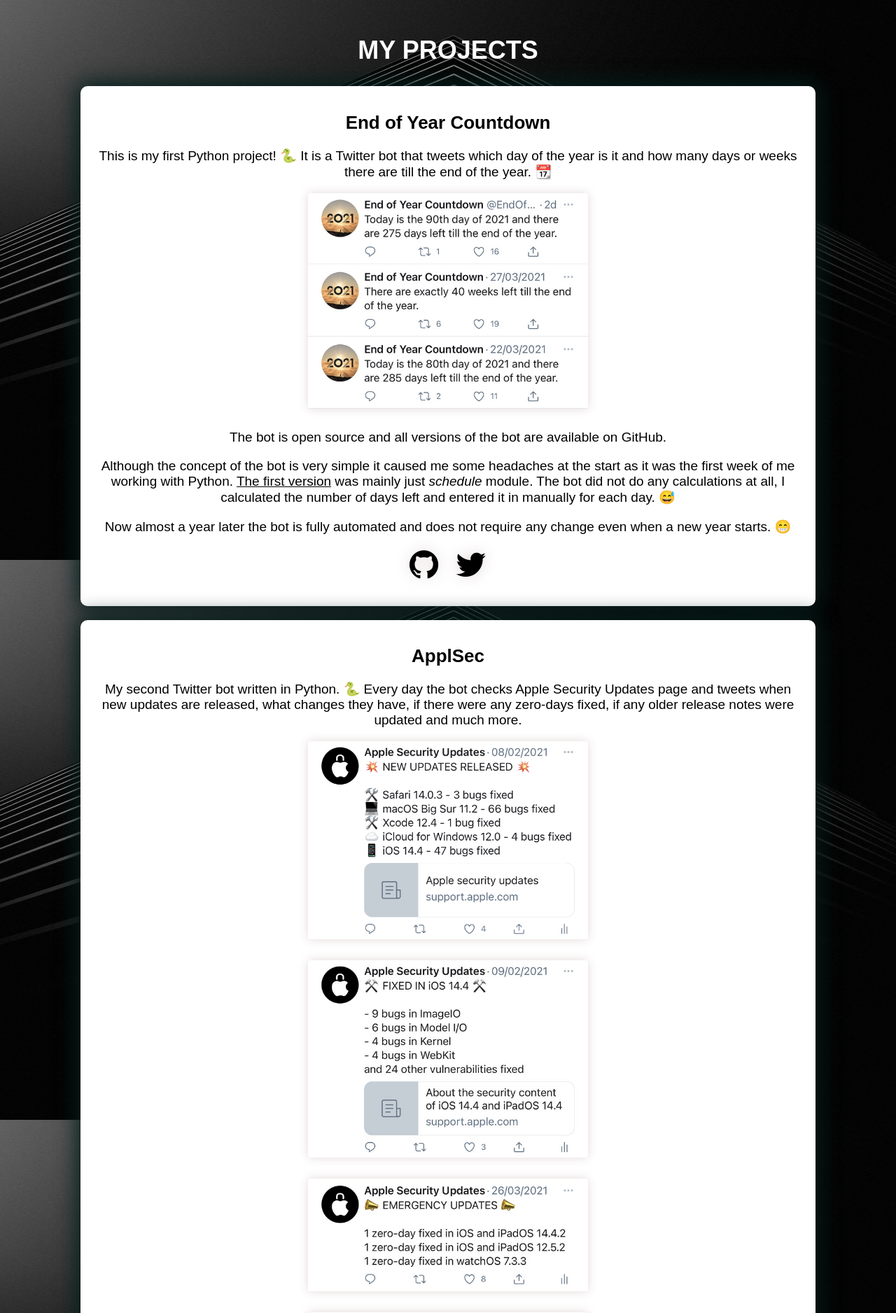
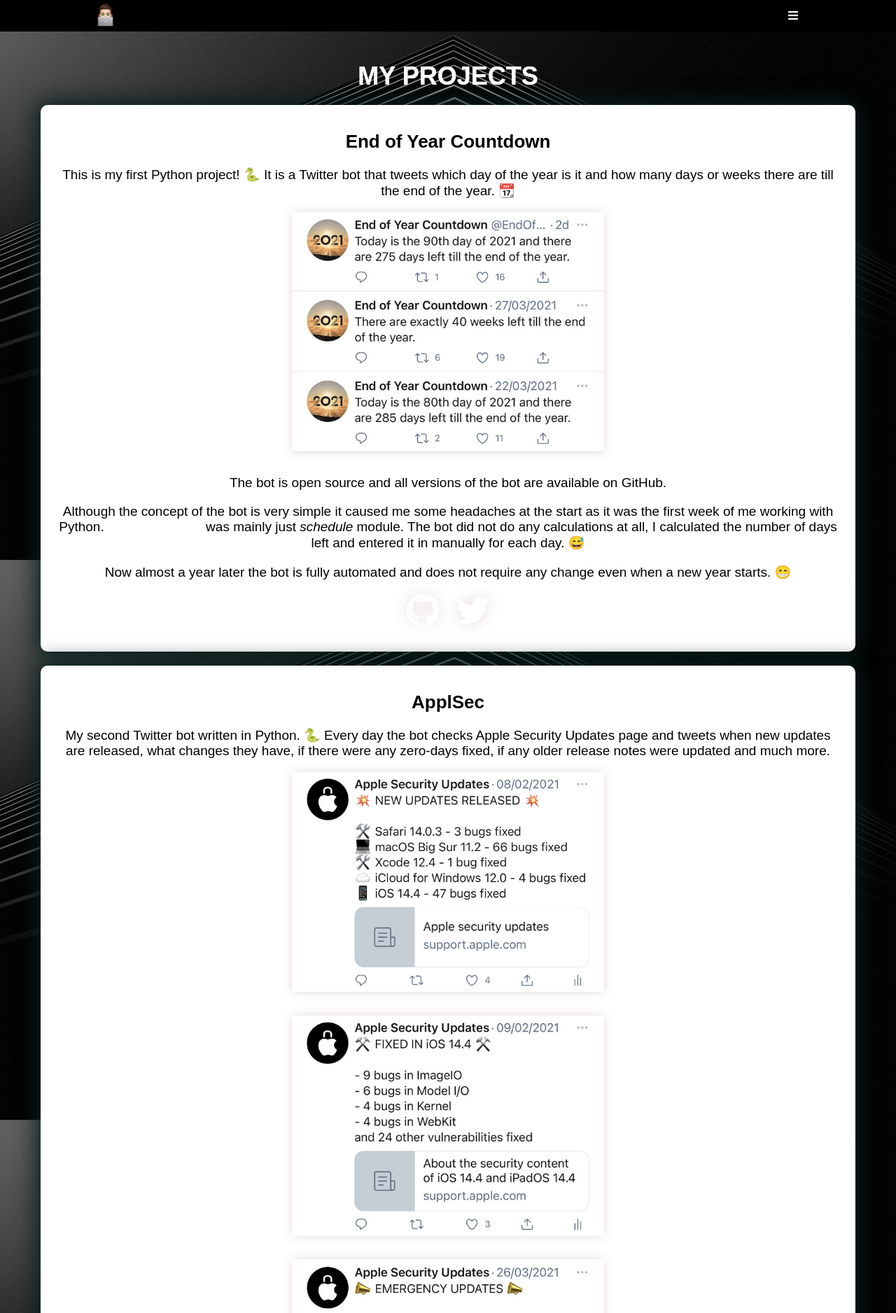
Before and after one commit to amadejpapez/amadejpapez.com, a Django app: page /projects/ in a window 1280 px wide. Shown: the top 1876 px of the page at 70% size. Run offline with Django 3.2, Linux system fonts and the light colour scheme.

Commit message:
feat: Added navigation bar at the top and a new menu
- updated icon
- Django time zone is now set to Ljubljana
- updated fontawesome script 5.15.3

```diff
--- a/about_me/templates/projects.html
+++ b/about_me/templates/projects.html
@@ -1,25 +1,53 @@
+{% load static %}
+
 <!DOCTYPE html>
 <html lang="en">
-    {% load static %}
     <head>
         <meta charset="UTF-8">
         <meta name="viewport" content="width=device-width, initial-scale=1.0">
-        <meta name="description" content="Find more about Amadej Papez and his projects. This is his personal website.">
+        <meta name="description" content="I am Amadej Papež and this is my personal website where you can explore my work.">
         <link rel="stylesheet" type="text/css" href="{% static "main.css" %}">
         <link rel="icon" href="{% static "images/icon.png" %}">
         <link rel="apple-touch-icon" href="{% static "images/apple-touch-icon.png" %}">
-        <link rel="stylesheet" href="https://cdnjs.cloudflare.com/ajax/libs/font-awesome/4.7.0/css/font-awesome.min.css">
+        <link rel="stylesheet" href="https://cdnjs.cloudflare.com/ajax/libs/font-awesome/5.15.3/css/all.min.css">
         <title>My projects</title>
-
-        <style>
-            body {
-                background: black url("{% static "images/josh-rose-trYl7JYATH0-unsplash.jpg" %}") top left / 100% auto no-repeat fixed;
-            }
-        </style>
     </head>
 
-    <body>
-        <a href="/" class="links" style="margin: auto 0 30px 0; filter: drop-shadow(0 0 0)" aria-label="My Projects - go Home"><h1>MY PROJECTS</h1></a>
+    <body id="main-body">
+        <nav>
+            <a href="/" aria-label="Home"><img src="{% static "images/icon.png" %}" alt="My Memoji" id="nav-icon"></a>
+
+            <div id="dropdown-menu">
+                <button onclick="show_dropdown_menu()" class="fas fa-bars fa-1x dropdown-button"></button>
+                <div id="dropdown" class="dropdown-content">
+                    <a href="/">About me</a>
+                    <a href="/projects">My Projects</a>
+                    <a href="/contact">Contact</a>
+                </div>
+
+                <script>
+                    function show_dropdown_menu() {
+                        document.getElementById("dropdown").classList.toggle("show-dropdown");
+                    }
+
+                    window.onclick = function(event) {
+                        if (!event.target.matches(".dropdown-button")) {
+                            var dropdowns = document.getElementsByClassName("dropdown-content");
+                            var i;
+                            for (i = 0; i < dropdowns.length; i++) {
+                                var openDropdown = dropdowns[i];
+                                if (openDropdown.classList.contains("show-dropdown")) {
+                                    openDropdown.classList.remove("show-dropdown");
+                                }
+                            }
+                        }
+                    }
+                </script>
+            </div>
+        </nav>
+
+        <main id="main-main">
+            <h1>MY PROJECTS</h1>
 
             <div class="project">
                 <h2>End of Year Countdown</h2>
@@ -35,8 +63,8 @@
                 <a href="https://github.com/amadejpapez/EndofYearCountdown/commit/38ff39fc2241a5b16e263132aad382340713c67b" aria-label="Link to the first version on GitHub">The first version</a>
                 was mainly just <i>schedule</i> module. The bot did not do any calculations at all, I calculated the number of days left and entered it in manually for each day. 😅</p>
                 <p>Now almost a year later the bot is fully automated and does not require any change even when a new year starts. 😁</p>
-            <a href="https://github.com/amadejpapez/EndofYearCountdown" class="fa fa-github fa-3x links" aria-label="Link to bot's GitHub"></a>
-            <a href="https://twitter.com/EndOfYearCount" class="fa fa-twitter fa-3x links" aria-label="Link to bot's Twitter"></a>
+                <a href="https://github.com/amadejpapez/EndofYearCountdown" class="fab fa-github fa-3x links" aria-label="GitHub page"></a>
+                <a href="https://twitter.com/EndOfYearCount" class="fab fa-twitter fa-3x links" aria-label="Twitter account"></a>
             </div>
 
             <div class="project">
@@ -70,15 +98,15 @@
             </div>
             <p>The bot is open source on GitHub and it uses Tweepy module to communicate with Twitter API.</p>
             <p>The code is already pretty long but I have a lot more features in mind that I will be adding soon. 👀</p>
-            <a href="https://github.com/amadejpapez/ApplSec" class="fa fa-github fa-3x links" aria-label="Link to bot's GitHub"></a>
-            <a href="https://twitter.com/ApplSec" class="fa fa-twitter fa-3x links" aria-label="Link to bot's Twitter"></a>
+            <a href="https://github.com/amadejpapez/ApplSec" class="fab fa-github fa-3x links" aria-label="GitHub page"></a>
+            <a href="https://twitter.com/ApplSec" class="fab fa-twitter fa-3x links" aria-label="Twitter account"></a>
             </div>
 
             <div class="project">
-            <h2>amadejpapez.eu.pythonanywhere.com</h2>
+                <h2>amadejpapez.com</h2>
                 <p>This is my personal website where I can showcase myself, my projects and where I will be able to host my future stuff. Frontend is written in HTML, CSS and JavaScript while backend is written in Django, Python web framework.</p>
                 <p>The code and changes are regularly uploaded to GitHub but the repository is currently set to private as the whole website is still a work in progress. 👨‍💻</p>
             </div>
-
+        </main>
     </body>
 </html>
--- a/django_website/settings.py
+++ b/django_website/settings.py
@@ -27,7 +27,7 @@ if os.path.isfile(dotenv_file):
 SECRET_KEY = os.environ['SECRET_KEY']
 
 # SECURITY WARNING: don't run with debug turned on in production!
-DEBUG = True
+DEBUG = False
 
 ALLOWED_HOSTS = [".amadejpapez.com", "127.0.0.1"]
 
@@ -110,7 +110,7 @@ AUTH_PASSWORD_VALIDATORS = [
 
 LANGUAGE_CODE = 'en-us'
 
-TIME_ZONE = 'UTC'
+TIME_ZONE = 'Europe/Ljubljana'
 
 USE_I18N = True
 
@@ -123,4 +123,3 @@ USE_TZ = True
 # https://docs.djangoproject.com/en/3.1/howto/static-files/
 STATIC_URL = "/static/"
 STATICFILES_DIRS = [os.path.join(BASE_DIR, "static")]
-print(STATICFILES_DIRS)
--- a/static/main.css
+++ b/static/main.css
@@ -5,13 +5,94 @@ html {
 body {
     font-family: Arial, Helvetica, sans-serif;
     color: white;
-    margin: 4% 9%;
     text-align: center;
 }
 
+#main-body {
+    background: black url("/static/images/josh-rose-trYl7JYATH0-unsplash.jpg") top left / 100% auto no-repeat fixed;
+}
+
+#main-main {
+    padding: 80px 50px;
+    margin-bottom: 30px;
+}
+
+#main-main p {
+    font-size: 19px;
+}
+
+#main-main a {
+    color: white;
+}
+
+
+/* NAVIGATION BAR */
+nav {
+    background: black;
+    position: fixed;
+    width: 100%;
+    z-index: 1;
+    top: 0; left: 0; right: 0;
+    margin: 0 auto;
+}
+
+#nav-icon {
+	width: 45px;
+    display: block;
+    float: left;
+    margin: auto;
+    margin-left: 10%;
+}
+
+#dropdown-menu {
+    float: right;
+    display: block;
+    margin: auto;
+    margin-top: 2px;
+    margin-right: max(10%, 110px);
+}
+
+.dropdown-button {
+    background-color: transparent;
+    color: white;
+    padding: 12px;
+    border: none;
+    cursor: pointer;
+}
+
+.dropdown-button:hover, .dropdown-button:focus {
+    background-color: #1f1d1d;
+}
+
+.dropdown-content {
+    display: none;
+    position: absolute;
+    background-color: white;
+    min-width: 120px;
+    box-shadow: 0px 8px 16px 0px rgba(0,0,0,0.2);
+    z-index: 1;
+}
+
+.dropdown-content a {
+    color: black;
+    padding: 11px 16px;
+    text-decoration: none;
+    display: block;
+}
+
+.dropdown-content a:hover {
+    background-color: #e0e2e4
+}
+
+.show-dropdown {
+    display: block;
+}
+
+
 h1 {
     font-size: 36px;
-    margin: auto 0 30px 0;
+    margin: auto 0 20px 0;
+    filter: drop-shadow(0 0 0);
 }
 
 h2 {
```
Also changed, not shown: about_me/templates/main.html (+40 -10 lines), static/images/icon.png. Lines whose indentation alone changed are shown as unchanged.
